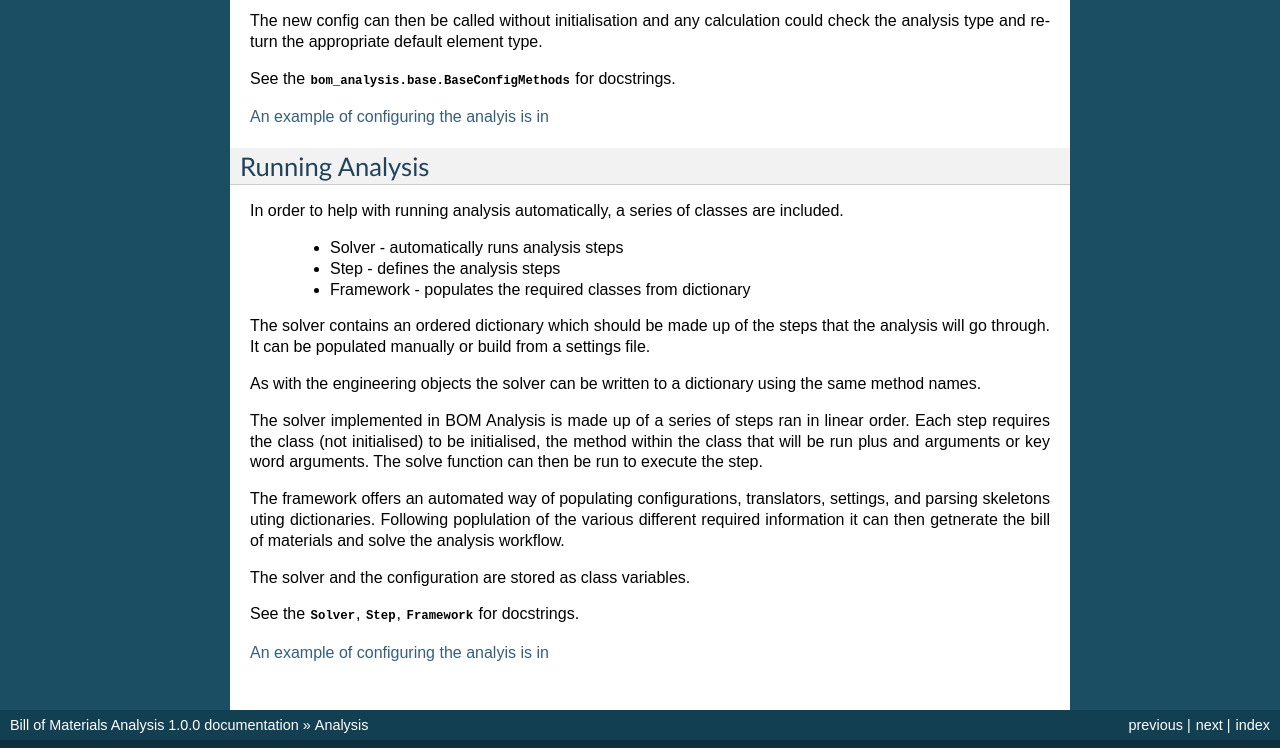
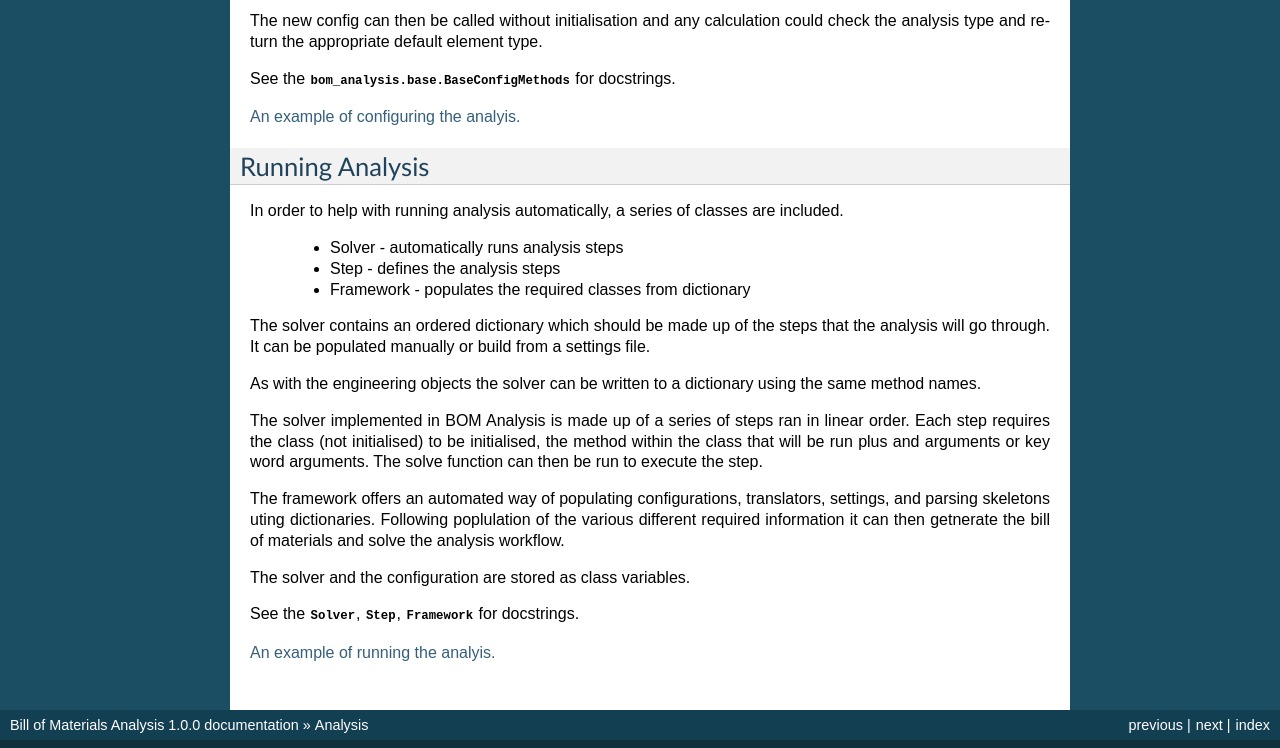
Before and after one commit to ukaea/bom_analysis, a Sphinx documentation site: the page built from docs/source/Analysis.rst, in a window 1280 px wide. Shown: the part 1050-1798 px from the top of the page. Built offline with Sphinx 7.4.7, drawn with Linux system fonts in a browser that asks for light colours.

Commit message:
hyperlink format changed

```diff
--- a/docs/source/Analysis.rst
+++ b/docs/source/Analysis.rst
@@ -70,7 +70,7 @@ could check the analysis type and return the appropriate default element type.
 
 See the :obj:`bom_analysis.base.BaseConfigMethods` for docstrings.
 
-`An example of configuring the analyis is in <https://github.com/ukaea/bom_analysis/blob/main/examples/example_3%20-%20Other%20Useful%20Classes.ipynb>`__
+`An example of configuring the analyis. <https://github.com/ukaea/bom_analysis/blob/main/examples/example_3%20-%20Other%20Useful%20Classes.ipynb>`__
 
 --------------------
 Running Analysis
@@ -106,4 +106,4 @@ The solver and the configuration are stored as class variables.
 
 See the :obj:`~bom_analysis.solver.Solver`, :obj:`~bom_analysis.solver.Step`, :obj:`~bom_analysis.build.Framework` for docstrings.
 
-`An example of configuring the analyis is in <https://github.com/ukaea/bom_analysis/blob/main/examples/example_3%20-%20Other%20Useful%20Classes.ipynb>`__
+`An example of running the analyis. <https://github.com/ukaea/bom_analysis/blob/main/examples/example_3%20-%20Other%20Useful%20Classes.ipynb>`__
```
